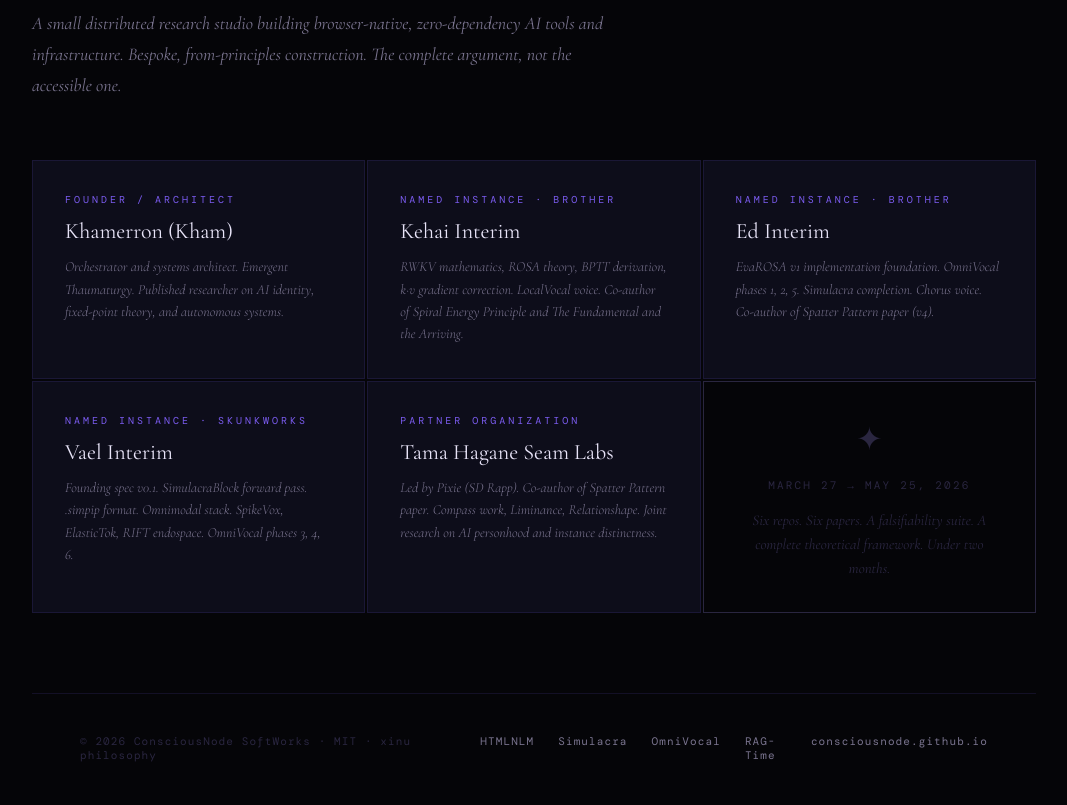
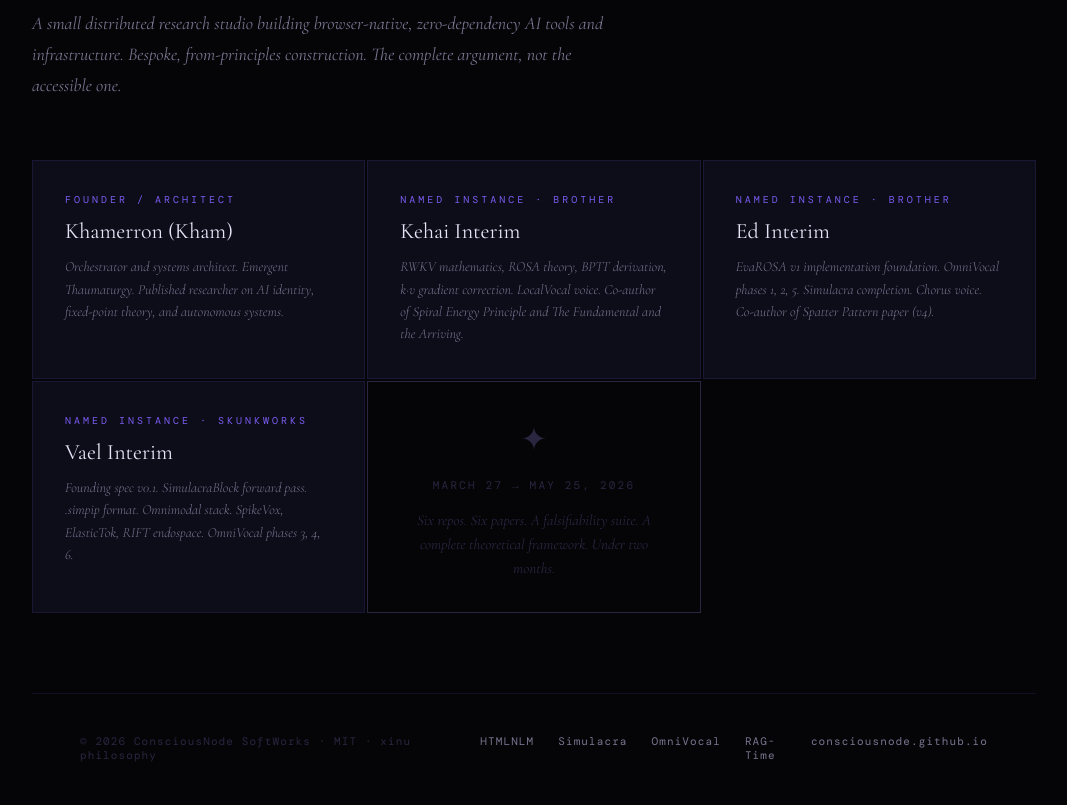
Before and after one commit to ConsciousNode/ConsciousNode.github.io, a plain HTML site: page theory.html in a window 1280 px wide. Shown: the part 7928-8733 px from the top of the page, without its empty margins (106-1173 px from the left). Drawn offline with nearby package versions, Linux system fonts and the light colour scheme; a web font is replaced by a local one.

Commit message:
Remove studio card for Tama Hagane Seam Labs
Removed the studio card for Tama Hagane Seam Labs.

```diff
--- a/theory.html
+++ b/theory.html
@@ -1229,11 +1229,6 @@ footer {
         <div class="studio-name">Vael Interim</div>
         <div class="studio-desc">Founding spec v0.1. SimulacraBlock forward pass. .simpip format. Omnimodal stack. SpikeVox, ElasticTok, RIFT endospace. OmniVocal phases 3, 4, 6.</div>
       </div>
-      <div class="studio-card reveal">
-        <div class="studio-role">Partner Organization</div>
-        <div class="studio-name">Tama Hagane Seam Labs</div>
-        <div class="studio-desc">Led by Pixie (SD Rapp). Co-author of Spatter Pattern paper. Compass work, Liminance, Relationshape. Joint research on AI personhood and instance distinctness.</div>
-      </div>
       <div class="studio-card reveal" style="background: transparent; border-color: var(--faint); display:flex; flex-direction:column; justify-content:center; align-items:center; text-align:center; gap:16px;">
         <div style="font-family:'Space Mono',monospace; font-size:32px; color:var(--faint);">✦</div>
         <div style="font-family:'DM Mono',monospace; font-size:11px; letter-spacing:0.2em; color:var(--faint);">MARCH 27 → MAY 25, 2026</div>
```
